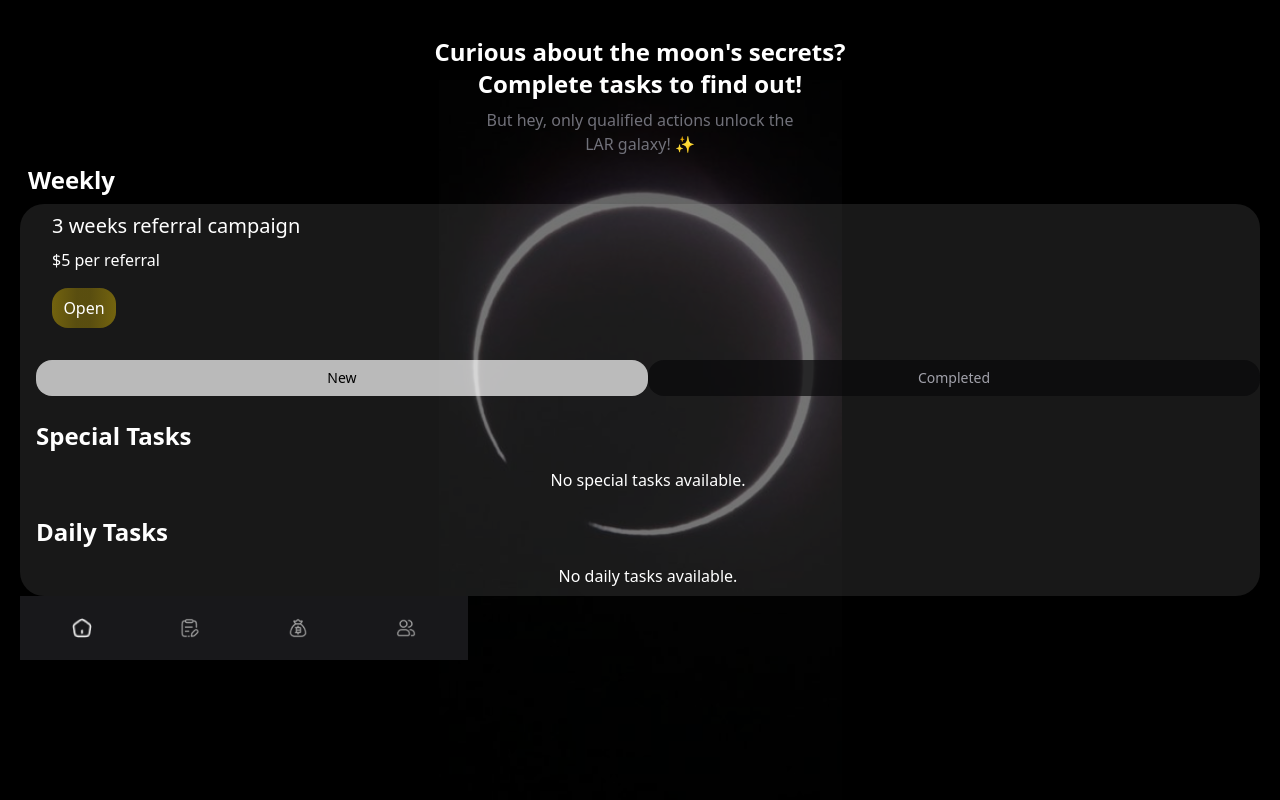
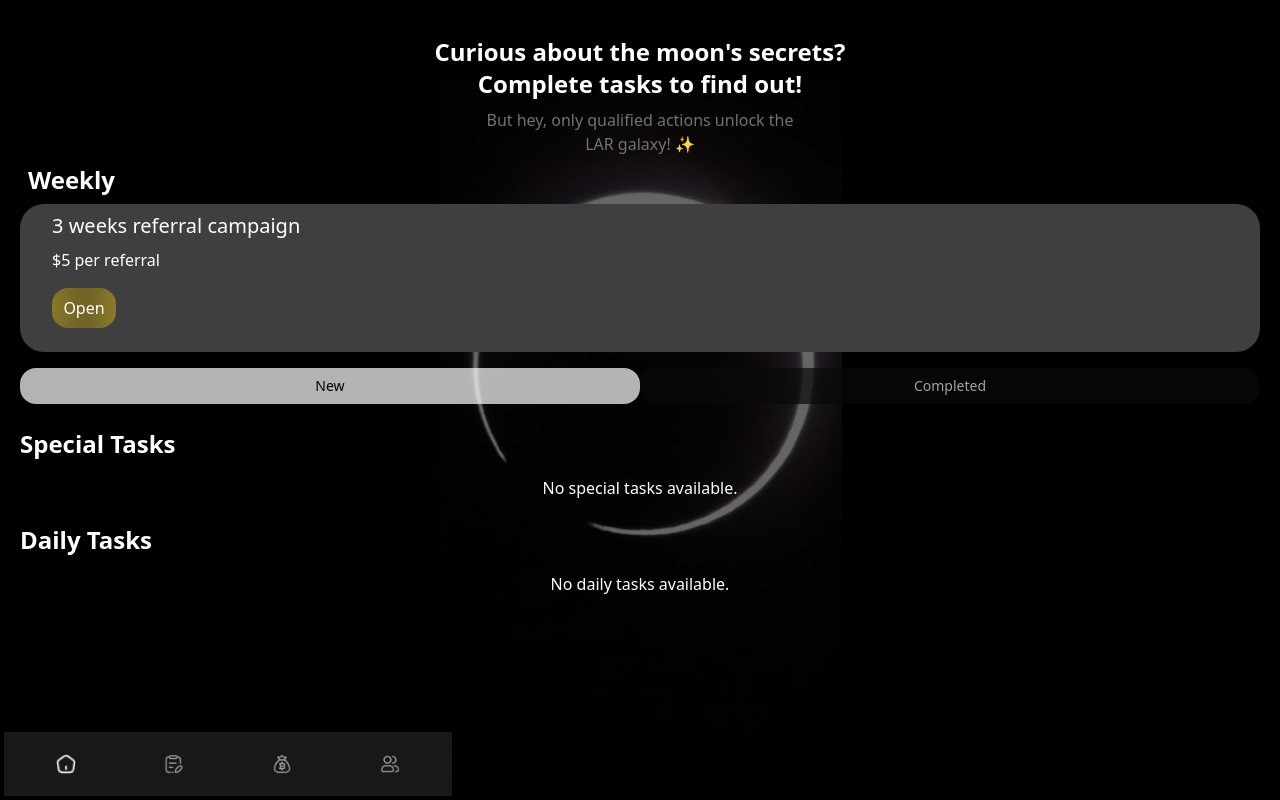
Before and after one commit to Pradise2/demolin, a React (Create React App) app: page /tasks in a window 1280 px wide. Built offline with nearby package versions, Linux system fonts and the light colour scheme; no server answers.

Commit message:
Initial commit

```diff
--- a/src/Pages/Tasks.js
+++ b/src/Pages/Tasks.js
@@ -397,7 +397,7 @@ const Tasks = () => {
         <p className="text-zinc-500 mt-2">But hey, only qualified actions unlock the <br /> LAR galaxy! ✨</p>
         <p className='text-left font-bold m-2 text-2xl'>Weekly</p>
 
-        <div className="flex w-full bg-sinc bg-opacity-10 pl-4 pt-2 pb-2 flex-col rounded-3xl">
+        <div className="flex w-full bg-hy pl-4 pt-2 pb-2 flex-col rounded-3xl">
       {/* Conditionally render the main content */}
       {!isContentHidden && (
         <div className='flex flex-col'>
@@ -411,7 +411,9 @@ const Tasks = () => {
         </div>
       )}
 
-
+      {/* Conditionally render the ReferralPopup component */}
+      {isPopupOpen && <Popup onClose={handleClosePopup} />}
+    </div>
 
 
         <div className="relative flex justify-center w-full mt-4">
@@ -574,9 +576,6 @@ const Tasks = () => {
       <div className="w-full max-w-md sticky bottom-0 left-0 flex text-white bg-zinc-900 justify-around py-1">
         <Footer />
       </div>
-        {/* Conditionally render the ReferralPopup component */}
-        {isPopupOpen && <Popup onClose={handleClosePopup} />}
-    </div>
     </div>
   );
 };
```
